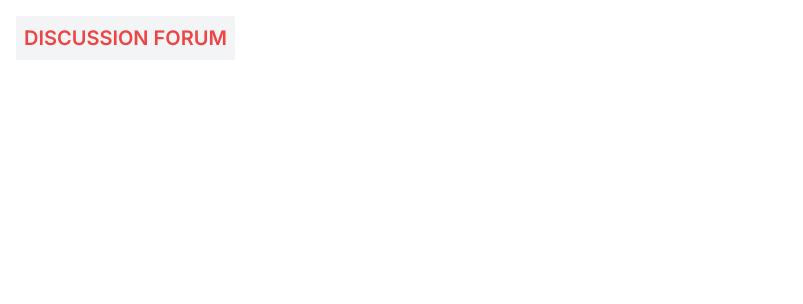
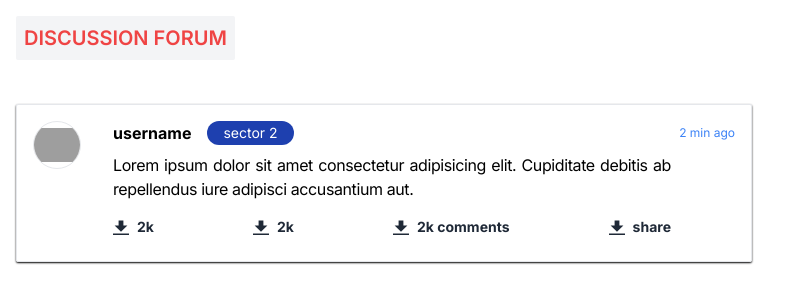
Before and after one commit to Avijit-Sarkar/goindiastocks-next-frontend, a Next.js app: page / in a window 1280 px wide. Shown: the top 304 px of the page, without its empty margins (0-803 px from the left). Built offline with nearby package versions, Linux system fonts and the light colour scheme; grey boxes are pictures that could not be loaded.

Commit message:
posts design created

```diff
--- a/src/app/page.tsx
+++ b/src/app/page.tsx
@@ -1,25 +1,27 @@
+import Posts from "@/components/Posts";
 import Head from "next/head";
 
 export default function Home() {
   return (
-    <div className="bg-white h-screen overflow-y-scroll scrollbar-hide">
+    <div className="bg-white h-screen antialiased overflow-y-scroll scrollbar-hide">
       <Head>
         <title>Go India Stocks</title>
         <meta name="description" content="Generated by create next app" />
         <meta name="viewport" content="width=device-width, initial-scale=1" />
         <link rel="icon" href="/logo.png" />
       </Head>
-      <main className="grid grid-cols-1 md:grid-cols-2 ">
-        <section className="col-span-2">
+      <main className="grid grid-cols-1 md:grid-cols-5 max-w-7xl mx-auto">
+        <section className="md:col-span-3">
           {/* Dicussion Forums */}
           <div className="flex space-x-2 p-4">
             <div>
-              <p className="text-center rounded-sm p-2 text-xl bg-gray-100 antialiased text-red-500 font-semibold uppercase">
+              <p className="text-center rounded-sm p-2 text-xl bg-gray-100 text-red-500 font-semibold uppercase">
                 Discussion Forum
               </p>
             </div>
           </div>
           {/* Posts */}
+          <Posts />
         </section>
 
         <section className="hidden xl:inline-grid md:col-span-1">
--- /dev/null
+++ b/src/components/Post.tsx
@@ -0,0 +1,112 @@
+/* eslint-disable @next/next/no-img-element */
+import { FC } from "react";
+
+interface PostProps {}
+
+const Post: FC<PostProps> = ({}) => {
+  return (
+    <div className="bg-gray my-7 border rounded-sm shadow-sm shadow-black">
+      <div className="flex justify-center">
+        {/* image container */}
+        <img
+          src="https://lh3.googleusercontent.com/a/AGNmyxaGAjZCk0rFDw2I-oM0VrBDcCTusSlW0sPVLDWtYg=s96-c"
+          className="rounded-full h-12 w-12 object-contain border m-4"
+          alt=""
+        />
+        {/* others container */}
+        <div className="flex m-4 grow flex-col">
+          {/* heading */}
+          <div className="flex grow justify-between items-center">
+            <div className="flex">
+              <p className=" font-bold">username</p>
+              <button className="bg-blue-800 h-6 mx-4 px-4 text-sm rounded-full text-white">
+                sector 2
+              </button>
+            </div>
+            <div className="text-xs text-blue-500">2 min ago</div>
+          </div>
+          <div className="mr-16 mt-2">
+            <div className="text-justify tracking-tight">
+              Lorem ipsum dolor sit amet consectetur adipisicing elit.
+              Cupiditate debitis ab repellendus iure adipisci accusantium aut.
+            </div>
+            <div className="flex items-center justify-between mt-2 text-sm">
+              <button className=" hover:text-gray-400 text-gray-800 font-bold py-2 rounded inline-flex items-center">
+                <svg
+                  className="fill-current w-4 h-4 mr-2"
+                  xmlns="http://www.w3.org/2000/svg"
+                  viewBox="0 0 20 20"
+                >
+                  <path d="M13 8V2H7v6H2l8 8 8-8h-5zM0 18h20v2H0v-2z" />
+                </svg>
+                <span>2k</span>
+              </button>
+              <button className=" hover:text-gray-400 text-gray-800 font-bold py-2 rounded inline-flex items-center">
+                <svg
+                  className="fill-current w-4 h-4 mr-2"
+                  xmlns="http://www.w3.org/2000/svg"
+                  viewBox="0 0 20 20"
+                >
+                  <path d="M13 8V2H7v6H2l8 8 8-8h-5zM0 18h20v2H0v-2z" />
+                </svg>
+                <span>2k</span>
+              </button>
+              <button className=" hover:text-gray-400 text-gray-800 font-bold py-2 rounded inline-flex items-center">
+                <svg
+                  className="fill-current w-4 h-4 mr-2"
+                  xmlns="http://www.w3.org/2000/svg"
+                  viewBox="0 0 20 20"
+                >
+                  <path d="M13 8V2H7v6H2l8 8 8-8h-5zM0 18h20v2H0v-2z" />
+                </svg>
+                <span>2k comments</span>
+              </button>
+              <button className=" hover:text-gray-400 text-gray-800 font-bold py-2 rounded inline-flex items-center">
+                <svg
+                  className="fill-current w-4 h-4 mr-2"
+                  xmlns="http://www.w3.org/2000/svg"
+                  viewBox="0 0 20 20"
+                >
+                  <path d="M13 8V2H7v6H2l8 8 8-8h-5zM0 18h20v2H0v-2z" />
+                </svg>
+                <span>share</span>
+              </button>
+            </div>
+          </div>
+        </div>
+      </div>
+    </div>
+  );
+};
+
+export default Post;
+
+{
+  /* <div className="bg-white border rounded-sm">
+  <div className="flex p-5">
+    <div className="m-4">
+      <img
+        src="https://lh3.googleusercontent.com/a/AGNmyxaGAjZCk0rFDw2I-oM0VrBDcCTusSlW0sPVLDWtYg=s96-c"
+        className="rounded-full h-12 w-12 object-contain border p-1 mr-3"
+        alt=""
+      />
+    </div>
+    <div className="flex m-4 flex-col">
+      <div className="flex grow justify-between">
+        <div className="flex">
+          <p className=" font-bold">username</p>
+          <button className="bg-blue-800 h-6 mx-4 px-4 text-sm rounded-full text-white">
+            sector 2
+          </button>
+        </div>
+        <div className="text-xs text-blue-500">2 min ago</div>
+      </div>
+      <div className="m-4 p-4">
+        Lorem ipsum dolor sit amet consectetur adipisicing elit. Cupiditate
+        debitis ab repellendus iure adipisci accusantium aut, perferendis
+        similique officiis blanditiis sapient
+      </div>
+    </div>
+  </div>
+</div>; */
+}
--- /dev/null
+++ b/src/components/Posts.tsx
@@ -0,0 +1,14 @@
+import { FC } from "react";
+import Post from "./Post";
+
+interface PostsProps {}
+
+const Posts: FC<PostsProps> = ({}) => {
+  return (
+    <div className="px-4">
+      <Post />
+    </div>
+  );
+};
+
+export default Posts;
```
